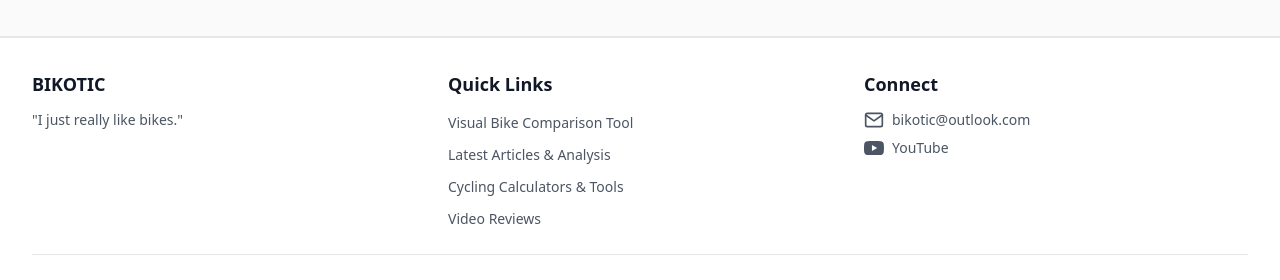
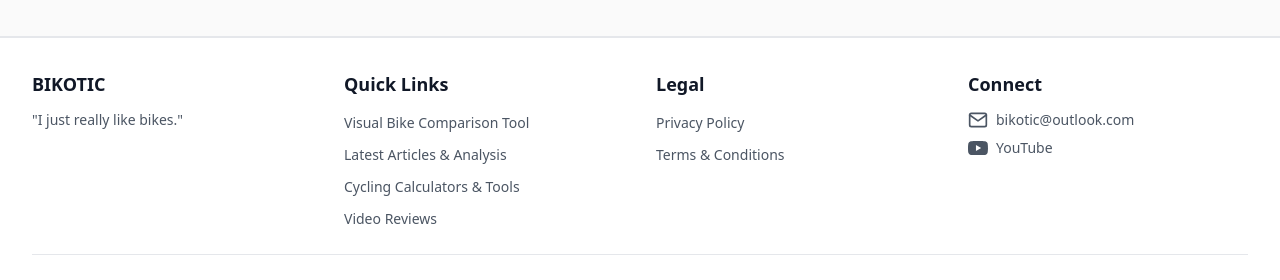
Before and after one commit to maccavamzoo/bikotic-genesis, a Next.js app: page / in a window 1280 px wide. Shown: the part 2300-2580 px from the top of the page. Built offline with nearby package versions, Linux system fonts and the light colour scheme.

Commit message:
Update layout.tsx

```diff
--- a/app/layout.tsx
+++ b/app/layout.tsx
@@ -35,7 +35,7 @@ export default function RootLayout({
         {/* Footer */}
         <footer className="bg-white border-t-2 border-gray-200 mt-16">
           <div className="max-w-7xl mx-auto px-4 md:px-8 py-8">
-            <div className="grid grid-cols-1 md:grid-cols-3 gap-8 mb-6">
+            <div className="grid grid-cols-1 md:grid-cols-4 gap-8 mb-6">
               {/* Column 1 */}
               <div>
                 <h3 className="text-lg font-bold text-gray-900 mb-3">BIKOTIC</h3>
@@ -71,7 +71,24 @@ export default function RootLayout({
                 </ul>
               </div>
 
-              {/* Column 3 */}
+              {/* Column 3 - Legal */}
+              <div>
+                <h3 className="text-lg font-bold text-gray-900 mb-3">Legal</h3>
+                <ul className="space-y-2">
+                  <li>
+                    <Link href="/privacy" className="text-gray-600 hover:text-bikotic-blue text-sm">
+                      Privacy Policy
+                    </Link>
+                  </li>
+                  <li>
+                    <Link href="/terms" className="text-gray-600 hover:text-bikotic-blue text-sm">
+                      Terms & Conditions
+                    </Link>
+                  </li>
+                </ul>
+              </div>
+
+              {/* Column 4 - Connect */}
               <div>
                 <h3 className="text-lg font-bold text-gray-900 mb-3">Connect</h3>
                 <ul className="space-y-2">
@@ -91,6 +108,7 @@ export default function RootLayout({
                     <a
                       href="https://youtube.com/@bikotic"
                       target="_blank"
+                      rel="noopener noreferrer"
                       className="text-gray-600 hover:text-bikotic-blue text-sm flex items-center gap-2"
                     >
                       <svg className="w-5 h-5" viewBox="0 0 24 24" fill="currentColor">
```
